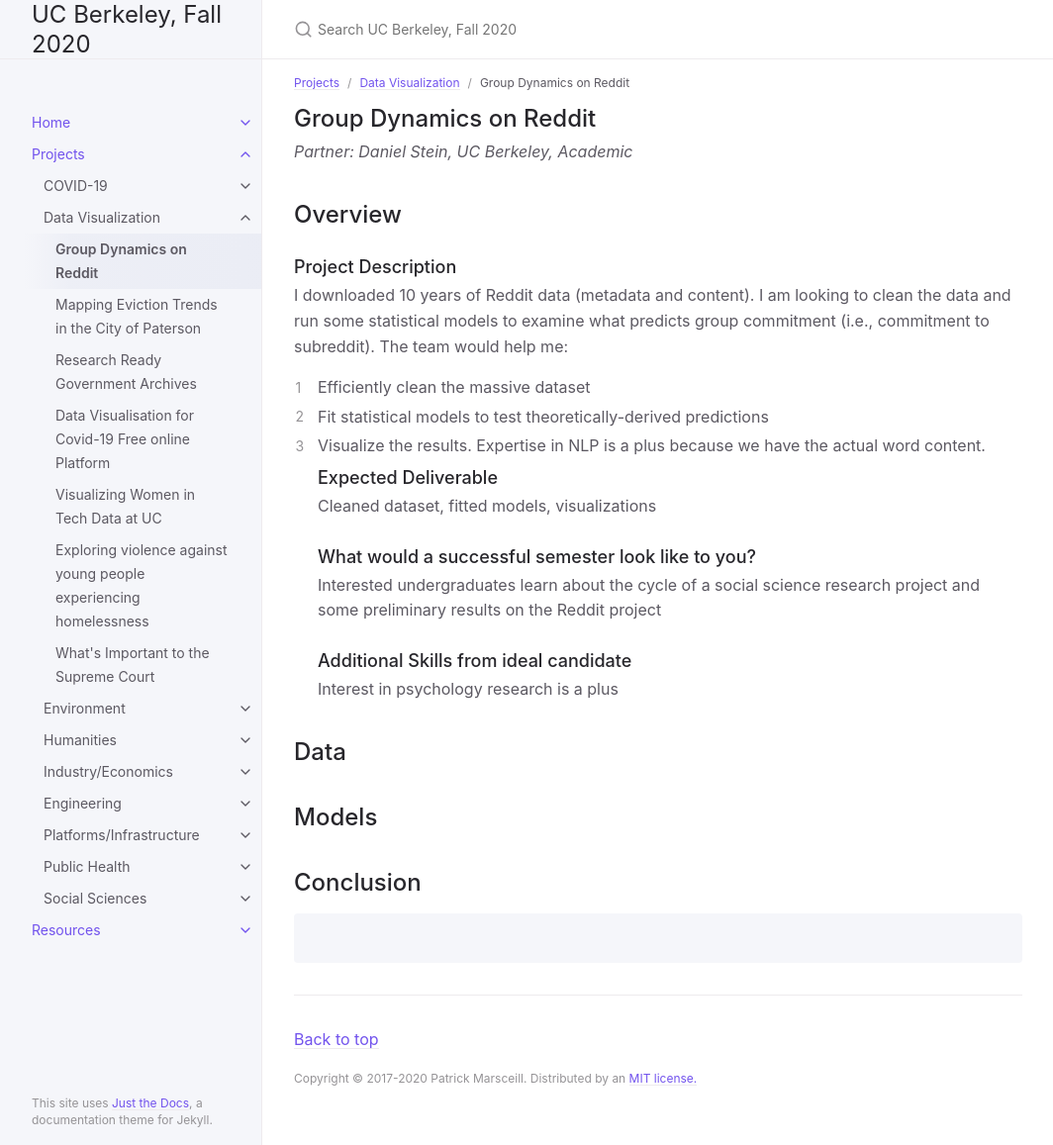
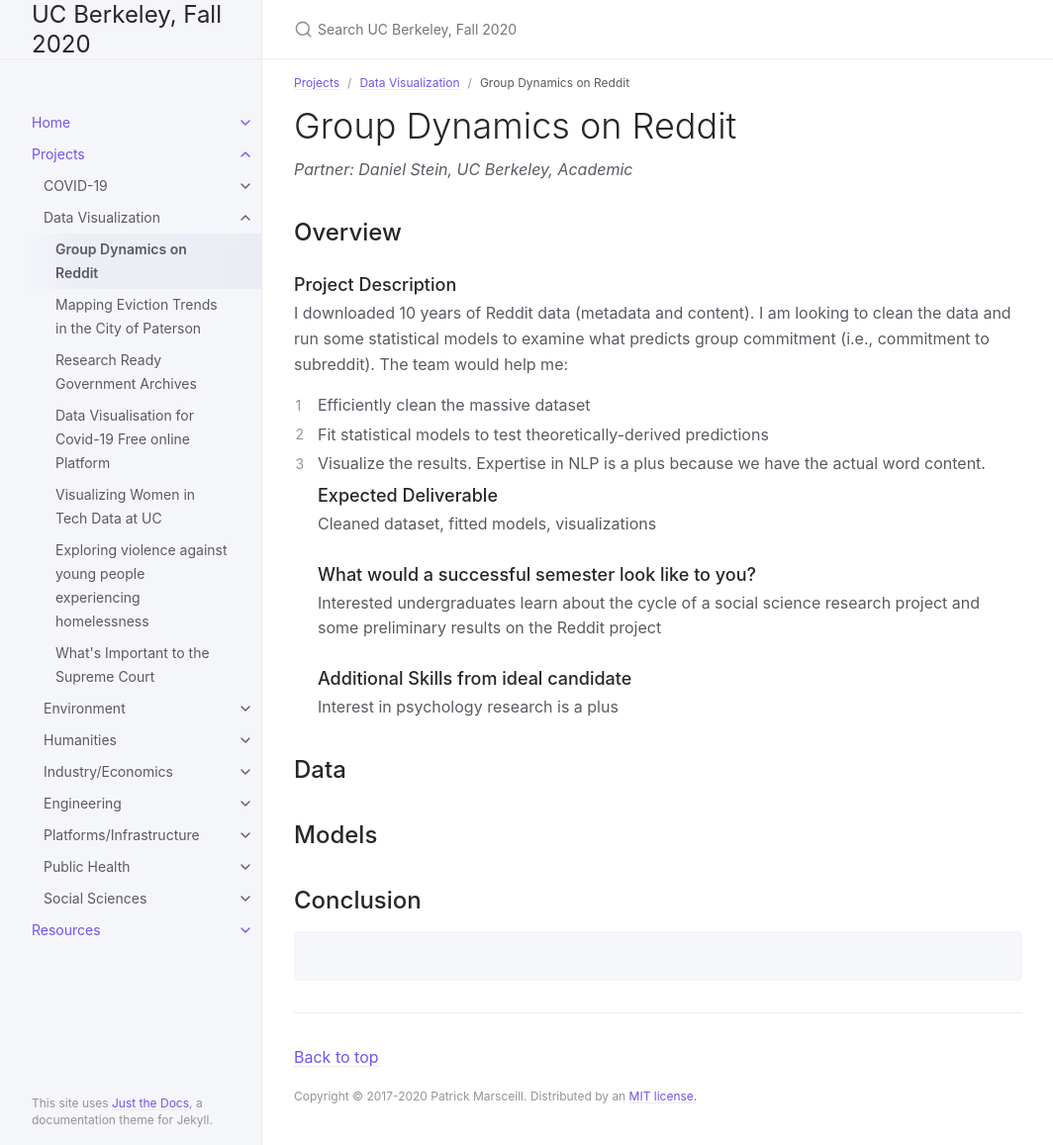
Before and after one commit to DS-Discovery/ds-discovery.github.io, a Jekyll site: the page built from Projects/Data Visualization/DV-Group Dynamics on Reddit.md, in a window 1280 px wide and 1157 px high. Shown: the whole window at 99% size, without its empty margins (107-1171 px from the left). Built offline with Jekyll 4.4.1, drawn with Linux system fonts in a browser that asks for light colours.

```diff
--- a/Projects/Data Visualization/DV-Group Dynamics on Reddit.md
+++ b/Projects/Data Visualization/DV-Group Dynamics on Reddit.md
@@ -7,7 +7,7 @@ nav_order: 0
 ---
 
 
-## Group Dynamics on Reddit
+# Group Dynamics on Reddit
 *Partner: Daniel Stein, UC Berkeley, Academic*
 
 ## Overview
```
